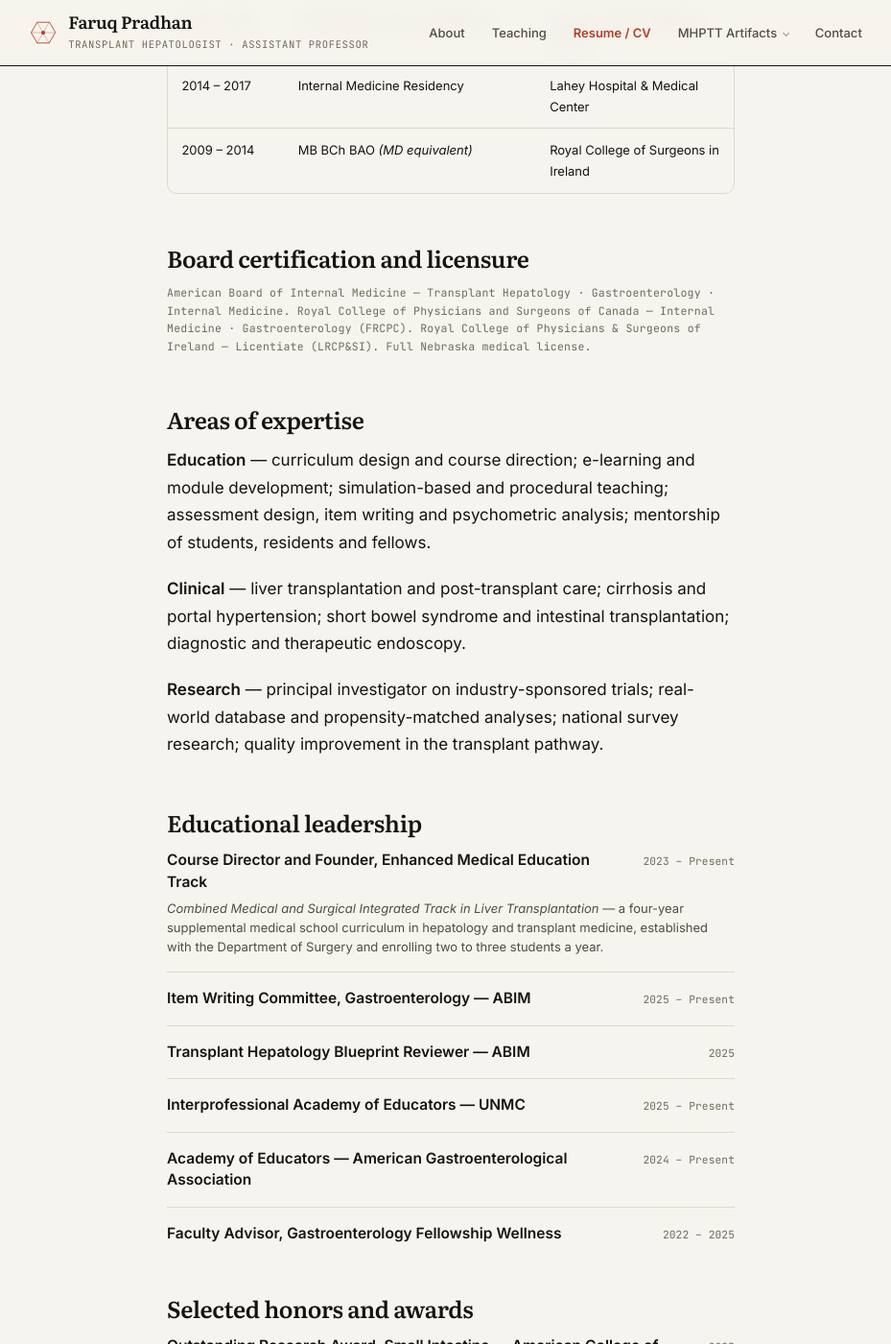
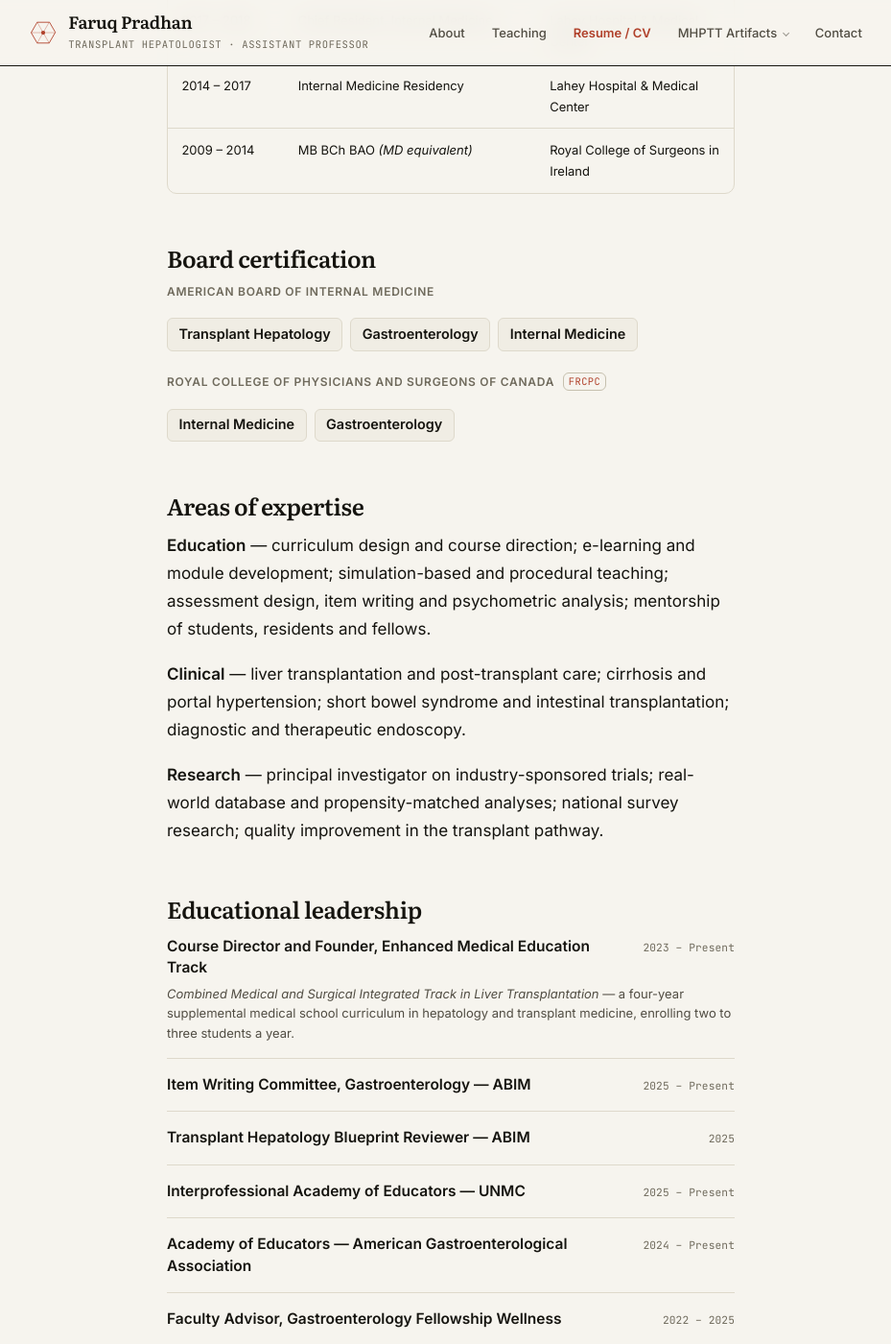
Before and after one commit to fpradhan/fpradhan.github.io, a Jekyll site: the page built from resume.md, in a window 1280 px wide and 1400 px high, scrolled down 1079 px. Shown: the whole window at 96% size, without its empty margins (170-1099 px from the left). Built offline with Jekyll 4.4.1, drawn with Linux system fonts in a browser that asks for light colours; some of the changed text lies outside the part shown.

Commit message:
Trim the resume and give board certifications their own display
Three changes Faruq asked for:

  - the Selected honors and awards section is removed
  - the Enhanced Medical Education Track entry no longer says it was
    established with the Department of Surgery
  - board certification is now a grouped chip layout instead of a run-on
    paragraph, and the licensure lines (LRCP&SI, Nebraska medical
    licence) are gone with it

The new .creds block puts the issuing board above a wrapping row of
specialties. Groups run full width; splitting them into two columns left
the chips too narrow to sit side by side. Checked at 390, 820 and 1280
with no horizontal overflow, in both colour schemes, with print rules to
match.

Co-Authored-By: Claude Opus 5 <noreply@anthropic.com>
Claude-Session: https://claude.ai/code/session_01SajNJDGDkt5q5fCgsPRcNk

```diff
--- a/assets/css/style.css
+++ b/assets/css/style.css
@@ -536,6 +536,27 @@ main{flex:1 0 auto;padding:4.5rem 0 6rem}
   .cv-list .when{order:-1}
 }
 
+/* Board certifications — issuer above, specialties as chips beneath. Used on
+   /resume/ where a plain list read as undifferentiated from the sections
+   around it. */
+.creds{display:grid;gap:1.4rem;margin:0 0 2.25rem}
+.creds > *{min-width:0}
+.cred-issuer{
+  margin:0 0 .6rem;font-size:var(--t-xs);font-weight:600;line-height:1.4;
+  letter-spacing:.06em;text-transform:uppercase;color:var(--ink-faint);
+}
+.cred-post{
+  display:inline-block;font-family:var(--mono);font-size:.65rem;font-weight:400;
+  letter-spacing:.04em;text-transform:none;color:var(--accent);
+  border:1px solid var(--rule-strong);border-radius:var(--radius-sm);
+  padding:.08rem .32rem;margin-left:.3rem;vertical-align:.05em;
+}
+.prose .cred-items{display:flex;flex-wrap:wrap;gap:.5rem;margin:0;padding:0;list-style:none}
+.prose .cred-items li{
+  margin:0;padding:.42rem .72rem;font-size:.9rem;font-weight:600;line-height:1.3;
+  color:var(--ink);background:var(--surface);
+  border:1px solid var(--rule);border-radius:var(--radius-sm);
+}
 /* Citation list — hanging indent, tabular numbering */
 .prose .cites{margin:0 0 2rem;padding:0;list-style:none;counter-reset:cite}
 .prose .cites li{
@@ -782,6 +803,10 @@ code{font-size:.85em;background:var(--surface-2);padding:.15em .38em;
   .prose .cites li{font-size:8.5pt;margin-bottom:5pt}
   .meta{font-size:8.5pt}
   table{font-size:8.5pt}
+  .creds{gap:8pt;margin-bottom:12pt}
+  .cred-issuer{font-size:7.5pt;margin-bottom:4pt}
+  .prose .cred-items li{background:none;border:.5pt solid #ccc;font-size:8.5pt;padding:2pt 4pt}
+  .cred-post{font-size:7pt;border-color:#ccc}
   .cv-list dt,.prose .cites li,tr{break-inside:avoid;page-break-inside:avoid}
   html,body{background:#fff;color:#000;font-size:10.5pt;line-height:1.45}
   main{padding:0}
--- a/resume.md
+++ b/resume.md
@@ -48,12 +48,25 @@ University of Nebraska Medical Center, Omaha, Nebraska
 | 2009 – 2014 | MB BCh BAO *(MD equivalent)* | Royal College of Surgeons in Ireland |
 {: .table-scroll}
 
-## Board certification and licensure
+## Board certification
 
-American Board of Internal Medicine — Transplant Hepatology · Gastroenterology · Internal Medicine.
-Royal College of Physicians and Surgeons of Canada — Internal Medicine · Gastroenterology *(FRCPC)*.
-Royal College of Physicians &amp; Surgeons of Ireland — Licentiate *(LRCP&amp;SI)*. Full Nebraska medical license.
-{: .meta}
+<div class="creds" markdown="0">
+<div class="cred-board">
+<p class="cred-issuer">American Board of Internal Medicine</p>
+<ul class="cred-items">
+<li>Transplant Hepatology</li>
+<li>Gastroenterology</li>
+<li>Internal Medicine</li>
+</ul>
+</div>
+<div class="cred-board">
+<p class="cred-issuer">Royal College of Physicians and Surgeons of Canada <span class="cred-post">FRCPC</span></p>
+<ul class="cred-items">
+<li>Internal Medicine</li>
+<li>Gastroenterology</li>
+</ul>
+</div>
+</div>
 
 ## Areas of expertise
 
@@ -67,20 +80,12 @@ Royal College of Physicians &amp; Surgeons of Ireland — Licentiate *(LRCP&amp;
 
 <dl class="cv-list" markdown="0">
 <dt>Course Director and Founder, Enhanced Medical Education Track<span class="when">2023 – Present</span></dt>
-<dd><em>Combined Medical and Surgical Integrated Track in Liver Transplantation</em> — a four-year supplemental medical school curriculum in hepatology and transplant medicine, established with the Department of Surgery and enrolling two to three students a year.</dd>
+<dd><em>Combined Medical and Surgical Integrated Track in Liver Transplantation</em> — a four-year supplemental medical school curriculum in hepatology and transplant medicine, enrolling two to three students a year.</dd>
 <dt>Item Writing Committee, Gastroenterology — ABIM<span class="when">2025 – Present</span></dt>
 <dt>Transplant Hepatology Blueprint Reviewer — ABIM<span class="when">2025</span></dt>
 <dt>Interprofessional Academy of Educators — UNMC<span class="when">2025 – Present</span></dt>
 <dt>Academy of Educators — American Gastroenterological Association<span class="when">2024 – Present</span></dt>
 <dt>Faculty Advisor, Gastroenterology Fellowship Wellness<span class="when">2022 – 2025</span></dt>
-</dl>
-
-## Selected honors and awards
-
-<dl class="cv-list" markdown="0">
-<dt>Outstanding Research Award, Small Intestine — American College of Gastroenterology<span class="when">2025</span></dt>
-<dt>E-Learning Innovator Award — UNMC<span class="when">2025</span></dt>
-<dt>Internal Medicine Fellowship Top Teacher Award — UNMC<span class="when">2023</span></dt>
 </dl>
 
 ## Scholarship
```
